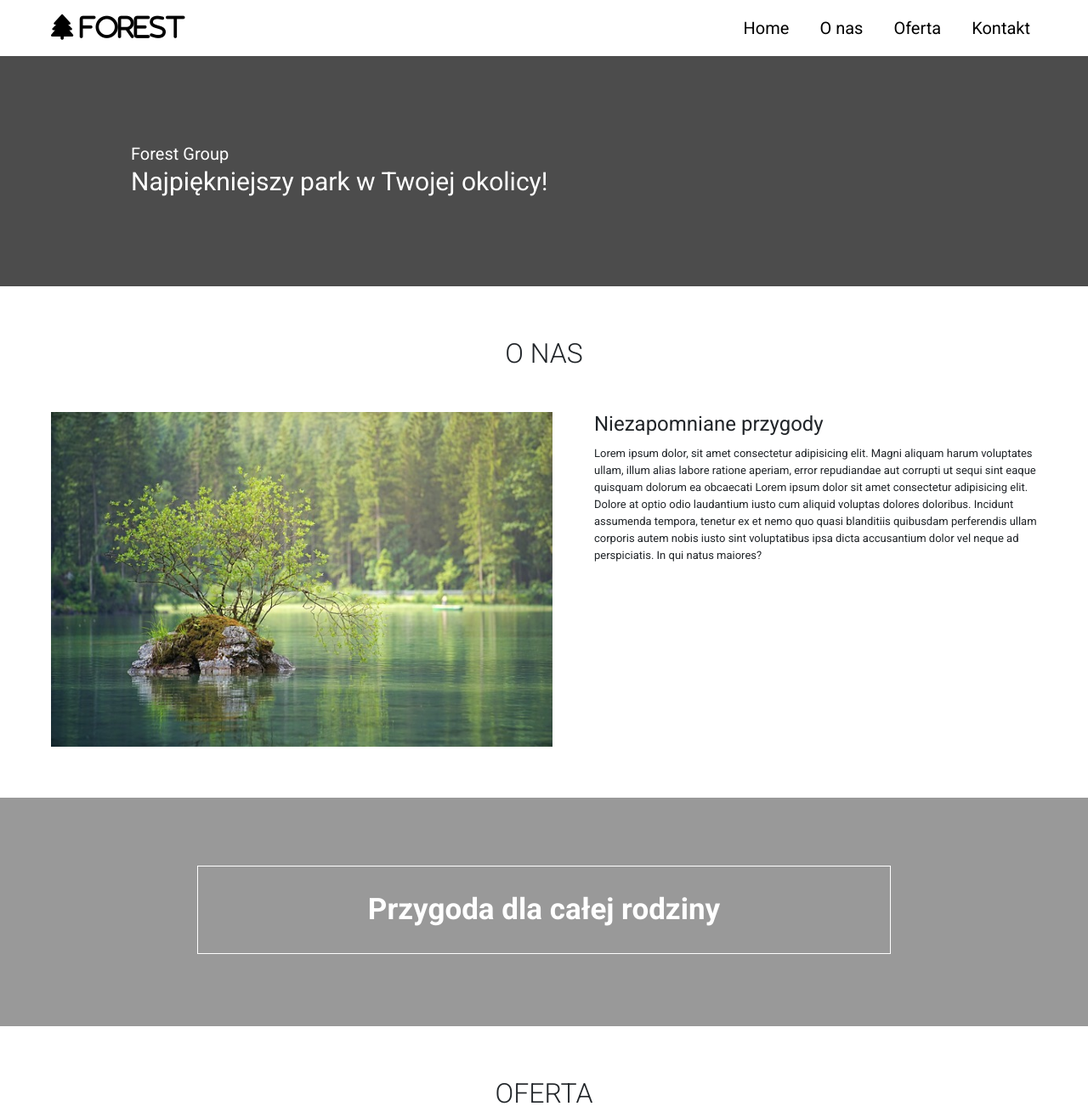
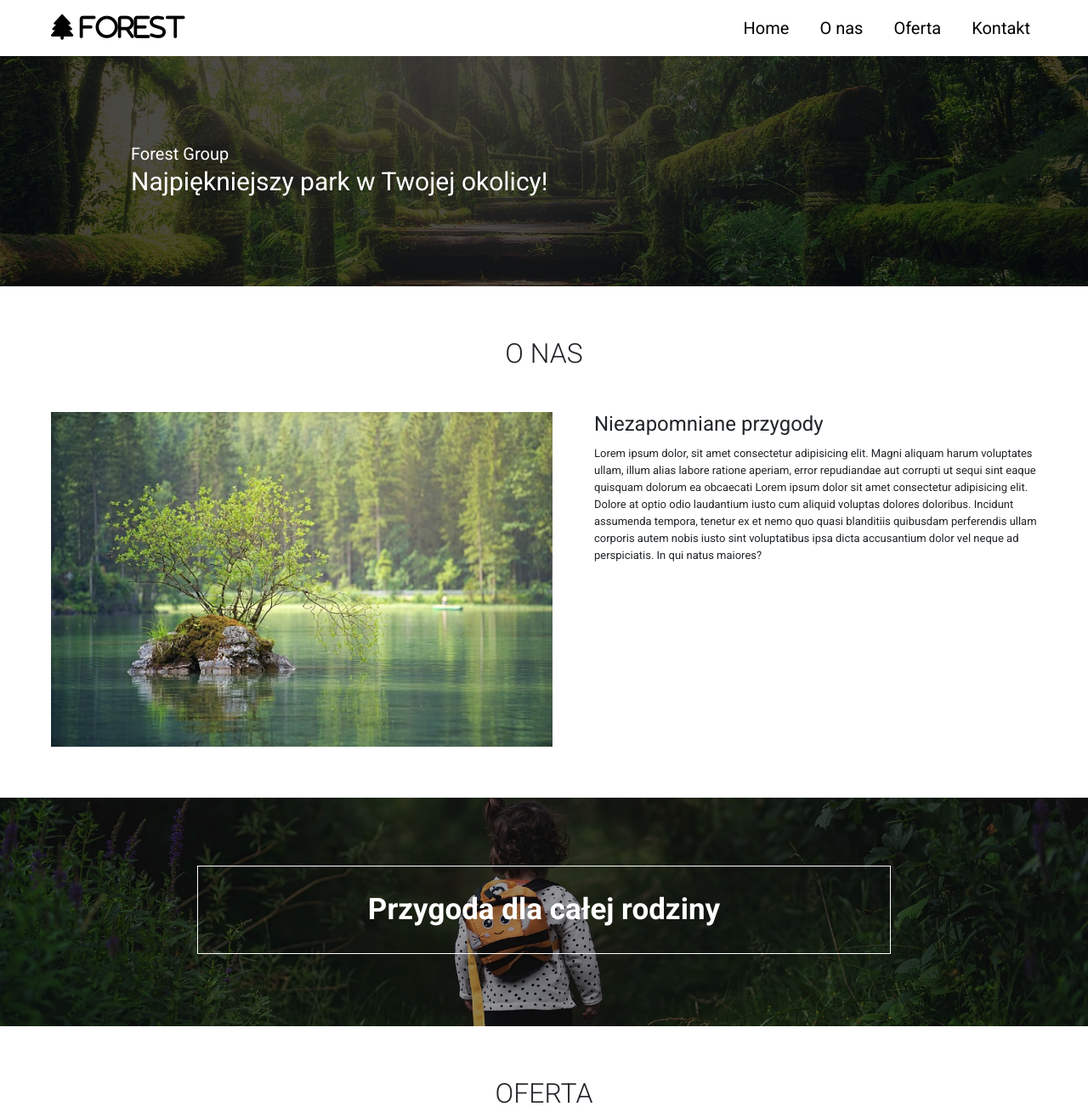
Before and after one commit to bartlomiejt/forest1, a plain HTML site: page index.html in a window 1280 px wide. Shown: the top 1309 px of the page at 85% size. Drawn offline with nearby package versions, Linux system fonts and the light colour scheme; the site is published under a folder, as on GitHub Pages, so addresses that start at the root find nothing.

Commit message:
img adress change

```diff
--- a/sass/main.scss
+++ b/sass/main.scss
@@ -126,7 +126,7 @@ body {
 	padding: 5rem;
 	text-align: center;
 	color: white;
-	@include wideImages('/img/jungle-1807476_640.jpg');
+	@include wideImages('../img/jungle-1807476_640.jpg');
 
 	&__shadow {
 		@include wideShadow;
@@ -190,7 +190,7 @@ body {
 
 	text-align: center;
 	color: white;
-	@include wideImages('/img/girl-5785590_640.jpg');
+	@include wideImages('../img/girl-5785590_640.jpg');
 
 	&__shadow {
 		@include wideShadow;
@@ -325,24 +325,22 @@ body {
 
 		&-info {
 			margin: 1rem 1rem;
-
 		}
 		&-list {
 			list-style: none;
 			text-align: left;
-
 
 			&-item {
 				font-size: 1.5rem;
 				padding: 1rem 0;
 
 				a {
-				text-decoration: none;
-				color: black;
+					text-decoration: none;
+					color: black;
 
-				&:hover {
-					font-weight: 700;
-				}
+					&:hover {
+						font-weight: 700;
+					}
 				}
 			}
 		}
@@ -502,7 +500,7 @@ body {
 
 		&__text {
 			font-size: 3rem;
-			padding: 1rem 3 rem;
+			padding: 1rem 3rem;
 		}
 	}
 
@@ -602,7 +600,7 @@ body {
 
 	.header {
 		padding: 10rem;
-		background-image: url('/img/jungle-1807476_1920.jpg');
+		background-image: url('../img/jungle-1807476_1920.jpg');
 
 		&__heading {
 			font-size: 2rem;
@@ -614,7 +612,7 @@ body {
 
 	.adventure {
 		padding: 8rem;
-		background-image: url('/img/girl-5785590_1920.jpg');
+		background-image: url('../img/girl-5785590_1920.jpg');
 
 		&__text {
 			font-size: 3.5rem;
```
Also changed, not shown: css/main.css, 1 other file.
